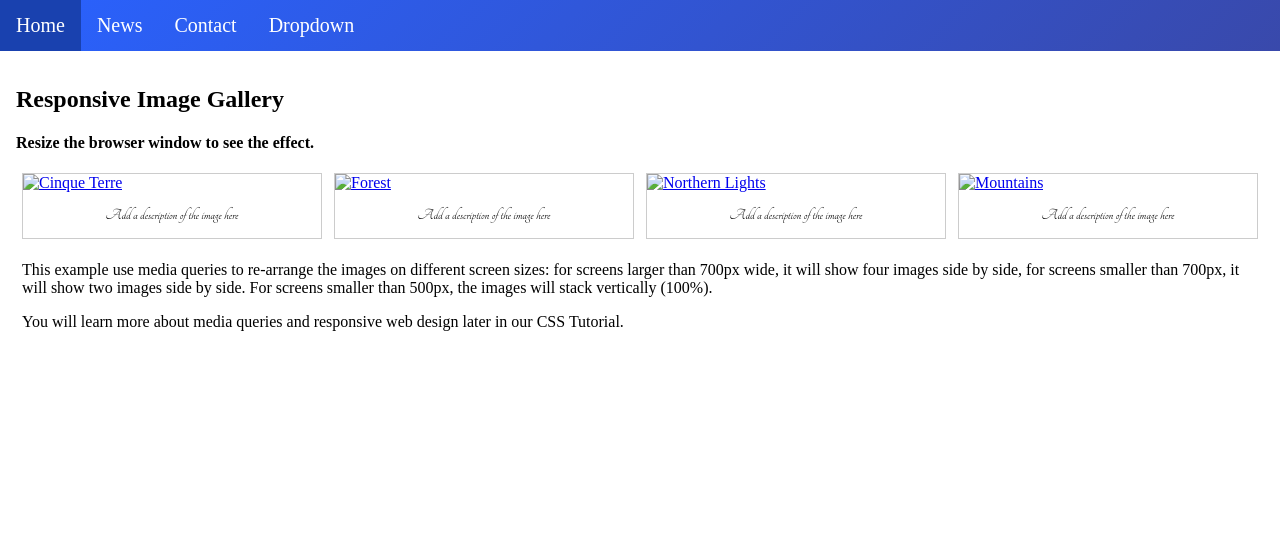
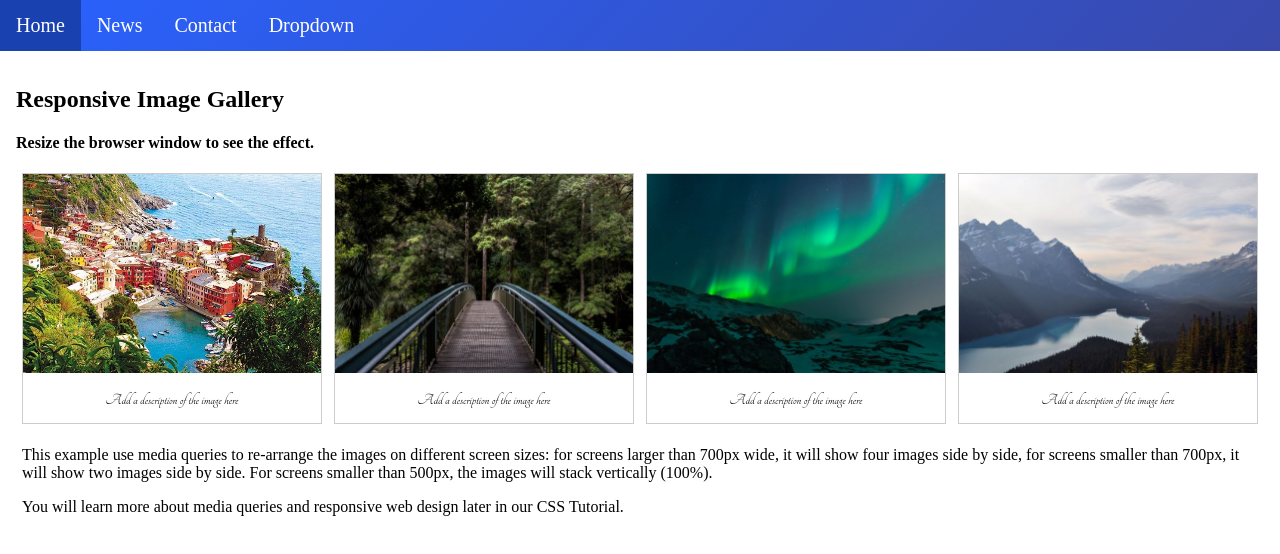
Before and after one commit to AhmedouSalem/AhmedouSalem.github.io, a plain HTML site: page index.html in a window 1280 px wide. Shown: the top 554 px of the page. Drawn offline with Linux system fonts and the light colour scheme; a web font is replaced by a local one.

Commit message:
Update index.html

```diff
--- a/index.html
+++ b/index.html
@@ -35,8 +35,8 @@
 
         <div class="responsive">
             <div class="gallery">
-                <a target="_blank" href="../../html/img_5terre.jpg">
-                    <img src="../../html/img_5terre.jpg" alt="Cinque Terre" width="600" height="400">
+                <a target="_blank" href="img_5terre.jpg">
+                    <img src="img_5terre.jpg" alt="Cinque Terre" width="600" height="400">
                 </a>
                 <div class="desc">Add a description of the image here</div>
             </div>
@@ -45,8 +45,8 @@
 
         <div class="responsive">
             <div class="gallery">
-                <a target="_blank" href="../../html/img_forest.jpg">
-                    <img src="../../html/img_forest.jpg" alt="Forest" width="600" height="400">
+                <a target="_blank" href="img_forest.jpg">
+                    <img src="img_forest.jpg" alt="Forest" width="600" height="400">
                 </a>
                 <div class="desc">Add a description of the image here</div>
             </div>
@@ -54,8 +54,8 @@
 
         <div class="responsive">
             <div class="gallery">
-                <a target="_blank" href="../../html/img_lights.jpg">
-                    <img src="../../html/img_lights.jpg" alt="Northern Lights" width="600" height="400">
+                <a target="_blank" href="img_lights.jpg">
+                    <img src="img_lights.jpg" alt="Northern Lights" width="600" height="400">
                 </a>
                 <div class="desc">Add a description of the image here</div>
             </div>
@@ -63,8 +63,8 @@
 
         <div class="responsive">
             <div class="gallery">
-                <a target="_blank" href="../../html/img_mountains.jpg">
-                    <img src="../../html/img_mountains.jpg" alt="Mountains" width="600" height="400">
+                <a target="_blank" href="img_mountains.jpg">
+                    <img src="img_mountains.jpg" alt="Mountains" width="600" height="400">
                 </a>
                 <div class="desc">Add a description of the image here</div>
             </div>
```
